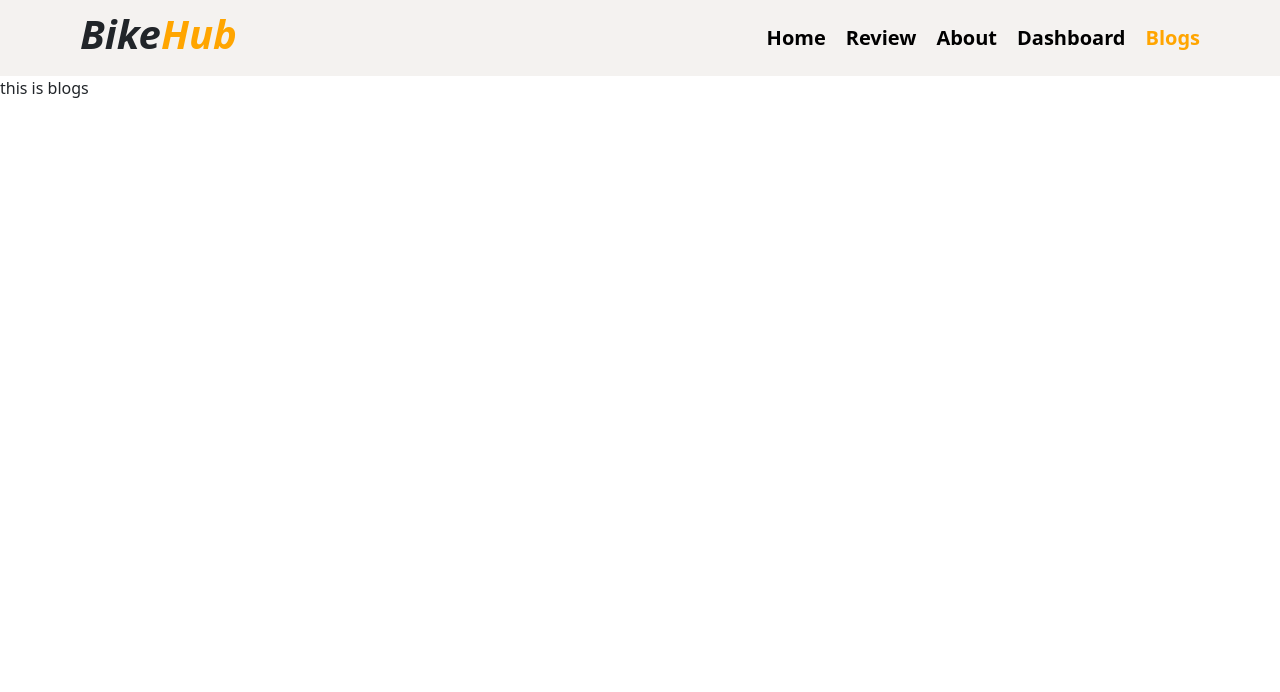
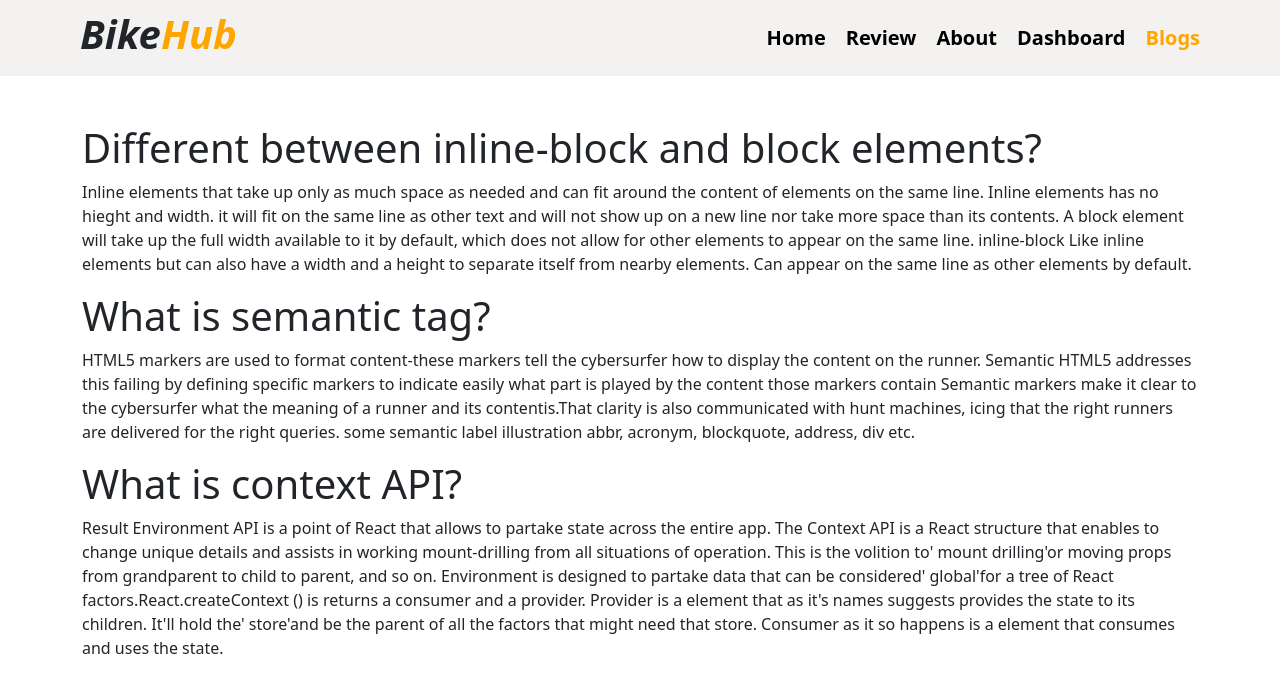
Before and after one commit to azmi0323/ladakh-trio-bike-rent-project, a React (Create React App) app: page /blogs in a window 1280 px wide. Shown: the top 692 px of the page. Built offline with nearby package versions, Linux system fonts and the light colour scheme.

Commit message:
commit after blogs page

```diff
--- a/src/Components/Blogs/Blogs.js
+++ b/src/Components/Blogs/Blogs.js
@@ -1,11 +1,54 @@
-import React from 'react';
-import './Blogs.css'
+import React from "react";
+import "./Blogs.css";
 const Blogs = () => {
-    return (
-        <div>
-            this is blogs
-        </div>
-    );
+  return (
+    <div className="container my-5">
+      <div>
+        <h1>Different between inline-block and block elements?</h1>
+        <p>
+          Inline elements that take up only as much space as needed and can fit
+          around the content of elements on the same line. Inline elements has
+          no hieght and width. it will fit on the same line as other text and
+          will not show up on a new line nor take more space than its contents.
+          A block element will take up the full width available to it by
+          default, which does not allow for other elements to appear on the same
+          line. inline-block Like inline elements but can also have a width and
+          a height to separate itself from nearby elements. Can appear on the
+          same line as other elements by default.
+        </p>
+      </div>
+      <div>
+        <h1>What is semantic tag?</h1>
+        <p>
+          HTML5 markers are used to format content-these markers tell the
+          cybersurfer how to display the content on the runner. Semantic HTML5
+          addresses this failing by defining specific markers to indicate easily
+          what part is played by the content those markers contain Semantic
+          markers make it clear to the cybersurfer what the meaning of a runner
+          and its contentis.That clarity is also communicated with hunt
+          machines, icing that the right runners are delivered for the right
+          queries. some semantic label illustration abbr, acronym, blockquote,
+          address, div etc.
+        </p>
+      </div>
+      <div>
+        <h1>What is context API?</h1>
+        <p>
+          Result Environment API is a point of React that allows to partake
+          state across the entire app. The Context API is a React structure that
+          enables to change unique details and assists in working mount-drilling
+          from all situations of operation. This is the volition to' mount
+          drilling'or moving props from grandparent to child to parent, and so
+          on. Environment is designed to partake data that can be considered'
+          global'for a tree of React factors.React.createContext () is returns a
+          consumer and a provider. Provider is a element that as it's names
+          suggests provides the state to its children. It'll hold the' store'and
+          be the parent of all the factors that might need that store. Consumer
+          as it so happens is a element that consumes and uses the state.
+        </p>
+      </div>
+    </div>
+  );
 };
 
 export default Blogs;
```
